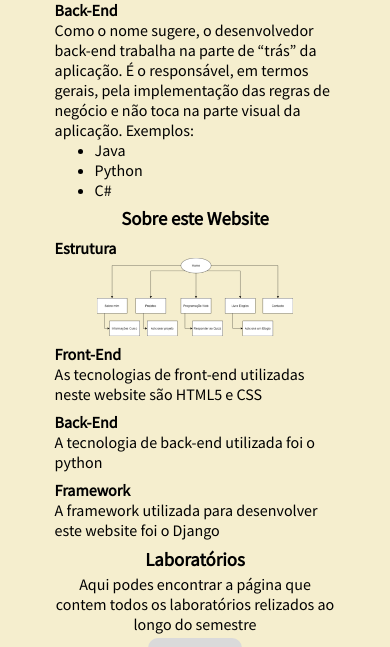
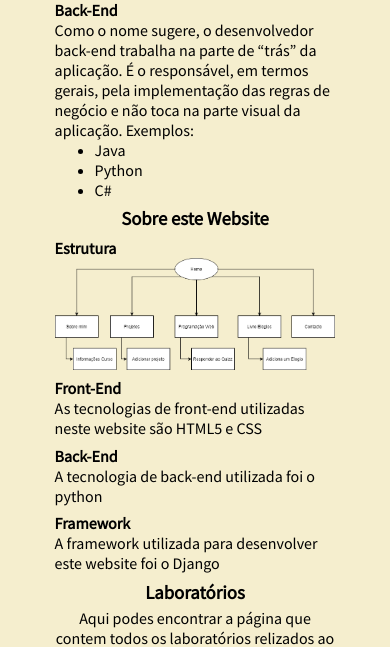
Before and after one commit to Martimlt/Portfoliopw, a Django app: page /programacaoWeb in a window 390 px wide; the page is wider, and only the part inside the window is pictured. Shown: the part 346-993 px from the top of that part. Run offline with Django 4.2, Linux system fonts and the light colour scheme; data that the repository does not hold is empty; parts of the project's set-up code (start-up, migrations or seed data) failed here and were passed over; some libraries are stand-ins or nearby versions.

Commit message:
Alterações

```diff
--- a/portfolio/static/portfolio/css/estilos.css
+++ b/portfolio/static/portfolio/css/estilos.css
@@ -711,4 +711,11 @@ footer p:last-child {
         margin-bottom: 0vw;
     }
 
+    .centerimgpw {
+        display: block;
+        margin-left: auto;
+        margin-right: auto;
+        width: 100%;
 }
+
+}
```
